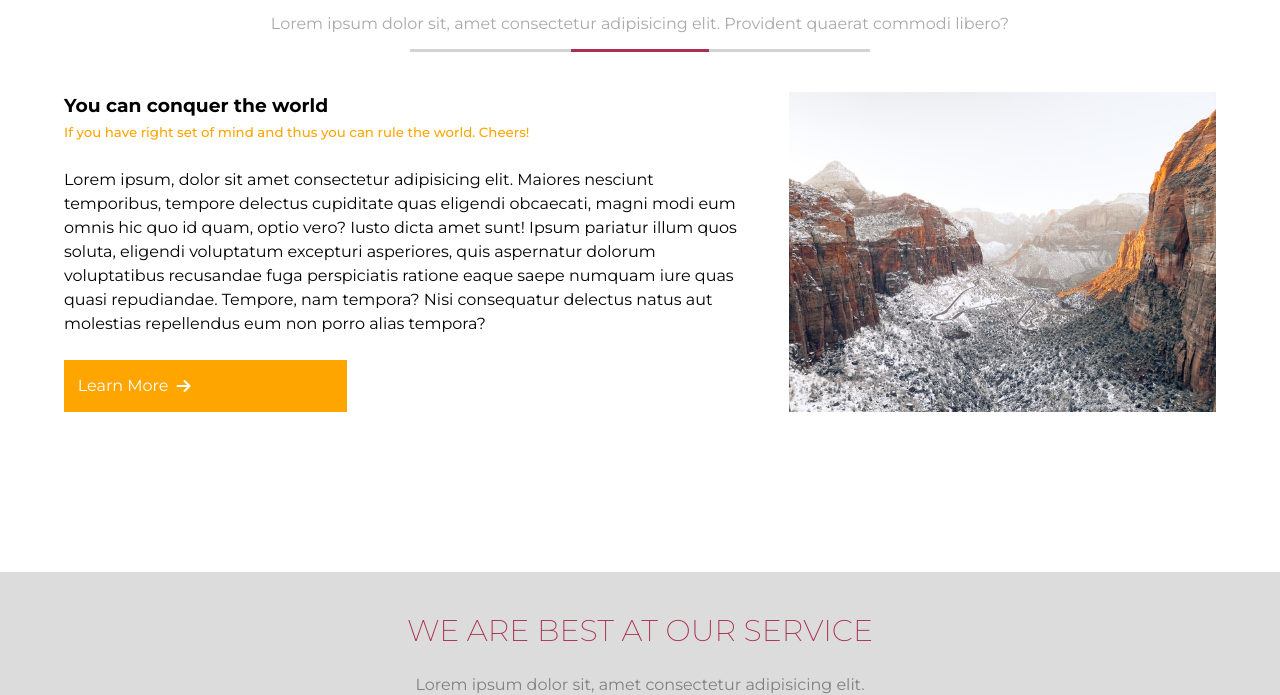
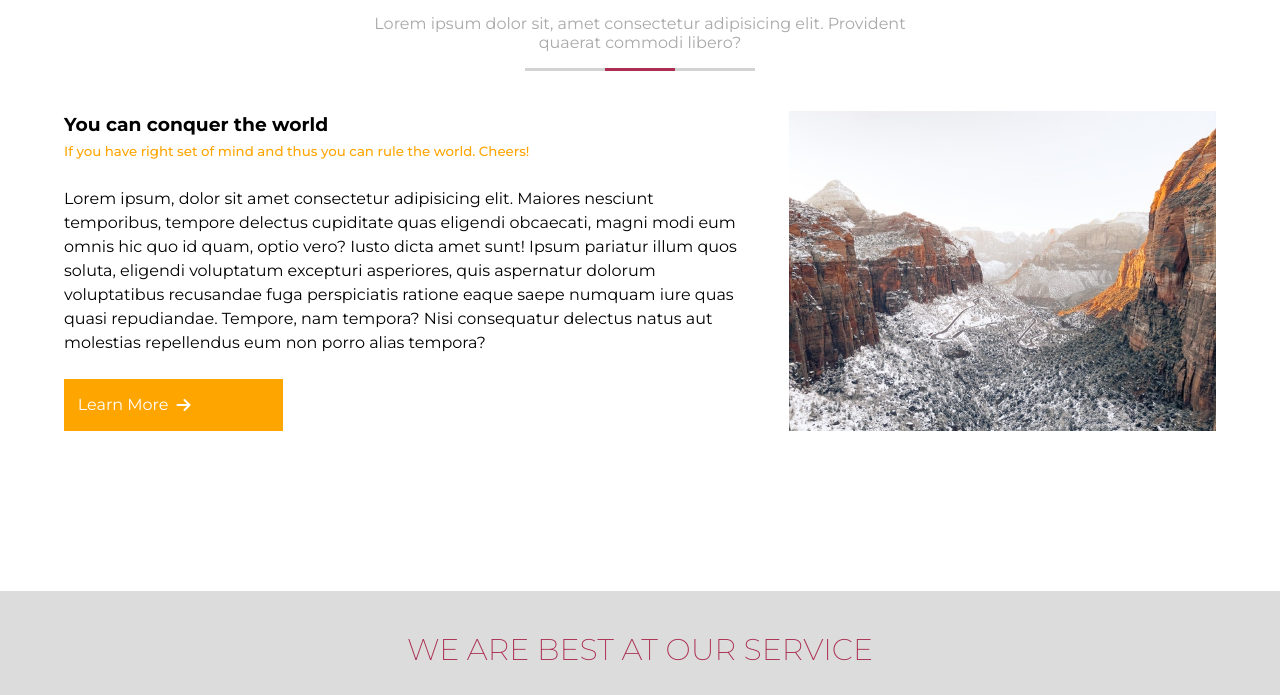
Before and after one commit to gfreitasTamwood/2023-02-class-01, a plain HTML site: page index.html in a window 1280 px wide. Shown: the part 679-1374 px from the top of the page. Drawn offline with Linux system fonts and the light colour scheme.

Commit message:
Desktop-Natt: About CSS is done

```diff
--- a/css/style.css
+++ b/css/style.css
@@ -524,6 +524,19 @@ img {
         row-gap: 10vh;
     }
 
+    /** ABOUT **/
+    .about {
+        align-items: center;
+    }
+
+    .about a {
+        width: 15vw;
+    }
+
+    .about > article {
+        width: 50%;
+    }
+
     /** SERVICES **/
     .services aside {
         width: 25%;
```
